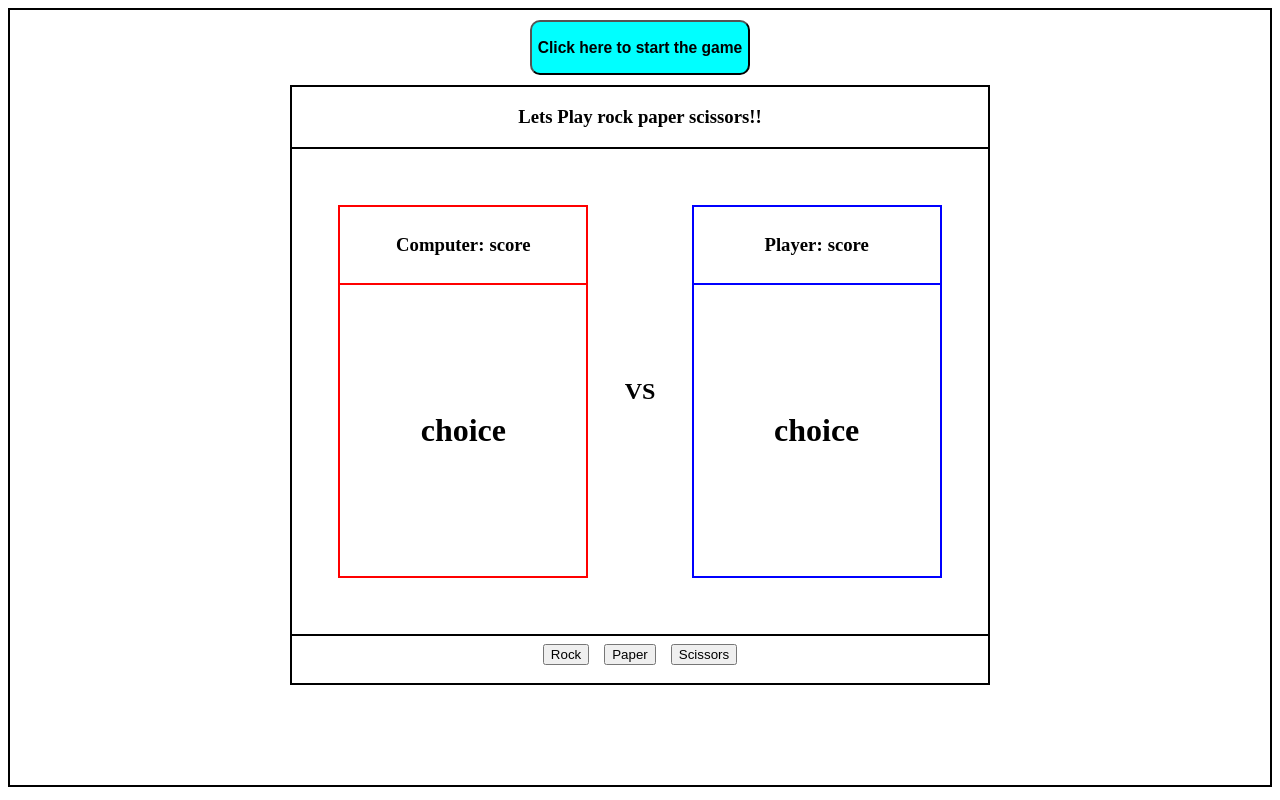
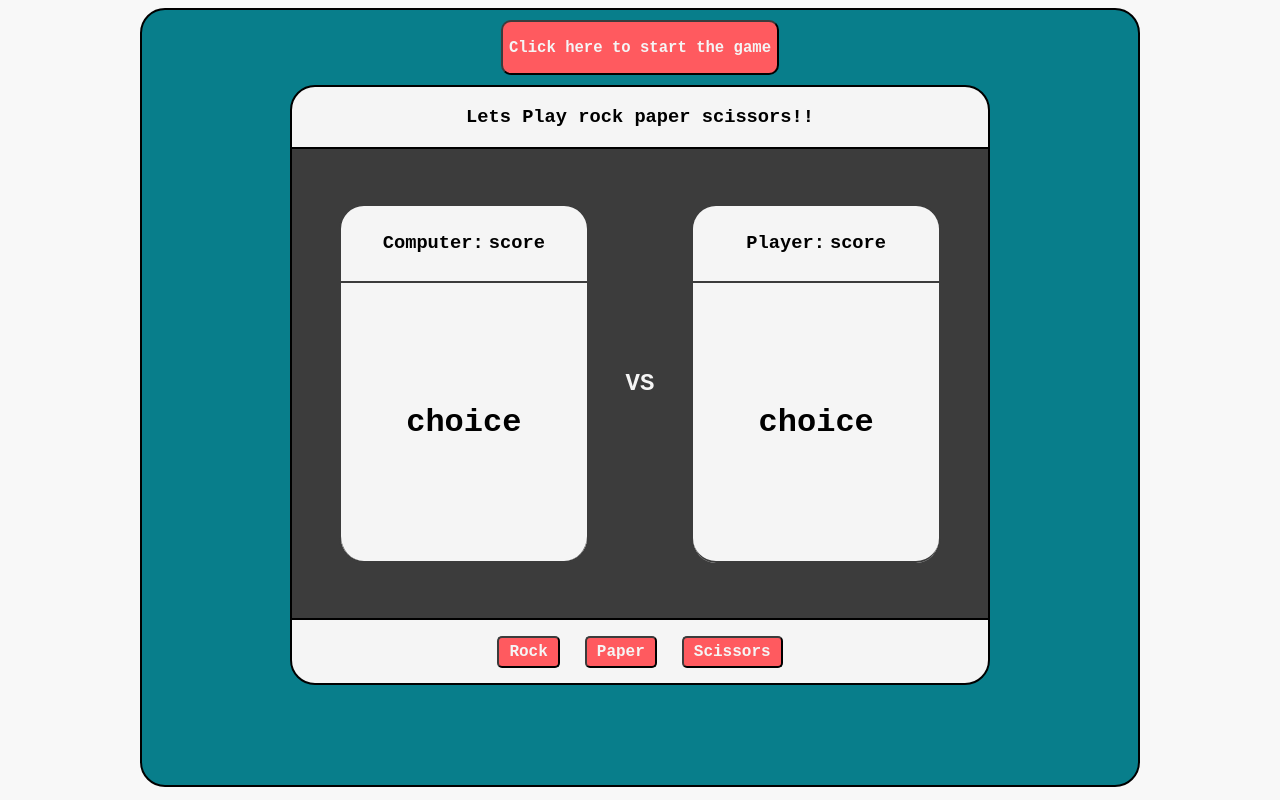
Before and after one commit to RobertTBrooks/Rock-Paper-Scissors_TOP_PJ, a plain HTML site: page index.html in a window 1280 px wide. Drawn offline with Linux system fonts and the light colour scheme.

Commit message:
fixed ui to look prettier- will add art later

```diff
--- a/index.html
+++ b/index.html
@@ -24,7 +24,7 @@
                         <h1 id="computer-choice">choice</h1>
                     </div>
                 </div>
-                <h2>VS</h2>
+                <h2 style="color: #F5F5F5;">VS</h2>
                 <div id="player-box" class="flex-box-column">
                     <div class="title flex-box-column">
                         <h3 class="flex-box-row">Player: <p id="score-player">score</p></h3>
--- a/stylesheets/styles.css
+++ b/stylesheets/styles.css
@@ -1,5 +1,13 @@
+* {
+    font-family: 'Courier New', Courier, monospace;
+    font-weight: 900;
+    border-radius: 25px;
+}
+html {
+    background-color: #f8f8f8;
+}
+
 /*use this class to have evrything centered and in column form */
-
 .flex-box-column {
     display: flex;
     justify-content: center;
@@ -30,13 +38,29 @@
 }
 
 #start-game-button {
-    background-color: aqua;
+    color: #F5F5F5;
     border-radius: 10px;
+    border-color: #3C3C3C;
+    background-color: #FF5A5F;
+
 }
+#start-game-button:hover {
+    background-color: #F5F5F5;
+    color: #3C3C3C;
+}
+
+body {
+    display: flex;
+    justify-content: center;
+    align-items: center;
+    align-content: center;
+}
+
 #container {
     border: solid black 2px;
-
-
+    background-color: #087E8B;
+    max-width: 1000px;
+    width: 1000px;
 }
 
 
@@ -47,6 +71,8 @@
     min-width: 400px;
     height: 600px;
     margin-bottom: 100px;
+    background-color: #F5F5F5;
+
 }
 
 #outer-game-box {
@@ -61,48 +87,78 @@
     overflow: hidden;
     box-sizing: border-box;
     padding: 10px;
+    background-color: #3C3C3C;
+    border-radius: 0;
 }
 
 #computer-box {
     width:250px;
     height:80%;
-    border: solid red 2px;
+    border: solid #3C3C3C 2px;
     overflow: hidden;
     box-sizing: border-box;
+    background-color: #F5F5F5;
 
 }
 
 #player-box {
     width:250px;
     height:80%;
-    border: solid blue 2px;
+    border: solid #3C3C3C 2px;
     border-bottom: 0;
+    background-color: #F5F5F5;
 }
 #player-choice-box {
-    border: solid blue 2px;
+    border: solid #3C3C3C 2px;
     height: 100%;
     width: 100%;
     align-content: center;
     text-align: center;
+    background-color: #F5F5F5;
+    border-top-right-radius: 0;
+    border-top-left-radius: 0;
 }
 #score-player, #score-computer {
     margin-left: 5px;
+
 }
 
 #computer-choice-box {
-    border: solid red 2px;
+    border: solid #3C3C3C 2px;
     border-bottom: 0;
     align-content: center;
     text-align: center;
     height: 100%;
     width: 100%;
+    background-color: #F5F5F5;
+    border-top-right-radius: 0;
+    border-top-left-radius: 0;
 }
 
 .button-box {
-    gap: 15px;
+    gap: 25px;
     margin: 10px;
     padding: 10px;
     margin-top: 0;
+}
+
+.rps-button {
+    background-color: aqua;
+    font-size: 16px;
+    font-weight: 600;
+    border-radius: 5px;
+    padding: 5px;
+    padding-left: 10px;
+    padding-right: 10px;
+    margin-top: 10px;
+    border-color: #3C3C3C;
+    color: #F5F5F5;
+    color: #F5F5F5;
+    background-color: #FF5A5F;
+}
+.rps-button:hover {
+    background-color: #F5F5F5;
+    color: #3C3C3C;
 }
 
 .popup {
@@ -121,19 +177,18 @@
 .popup-content {
     background-color: #fefefe;
     margin: 15% auto;
-    border: 1px solid #888;
-    border-radius: 10px;
+    border: 2px solid #3C3C3C;
     width: 80%;
     max-width: 500px;
+    overflow: hidden;
 }
 
 .close {
-    background-color: red;
+    background-color: #FF5A5F;
     border: solid #ffffff 1px;
-    border-radius: 5px;
     padding-left: 10px;
     padding-right: 10px;
-    color: #aaa;
+    color: #F5F5F5;
     float: right;
     font-size: 28px;
     font-weight: bold;
@@ -142,7 +197,7 @@
 
 .close:hover,
 .close:focus {
-    background-color: rgb(230, 96, 96);
+    background-color: rgb(250, 69, 69);
     color: black;
     text-decoration: none;
     cursor: pointer;
@@ -154,10 +209,10 @@
 }
 
 .x-button {
-    border: solid blue 2px;
-    background-color: blue;
+    border: solid #087E8B 5px;
+    background-color: #087E8B;
     padding: 10px;
-    border-radius: 5px;
+    border-radius: 10px;
     border-bottom-right-radius: 0;
     border-bottom-left-radius: 0;
     display: flex;
```
